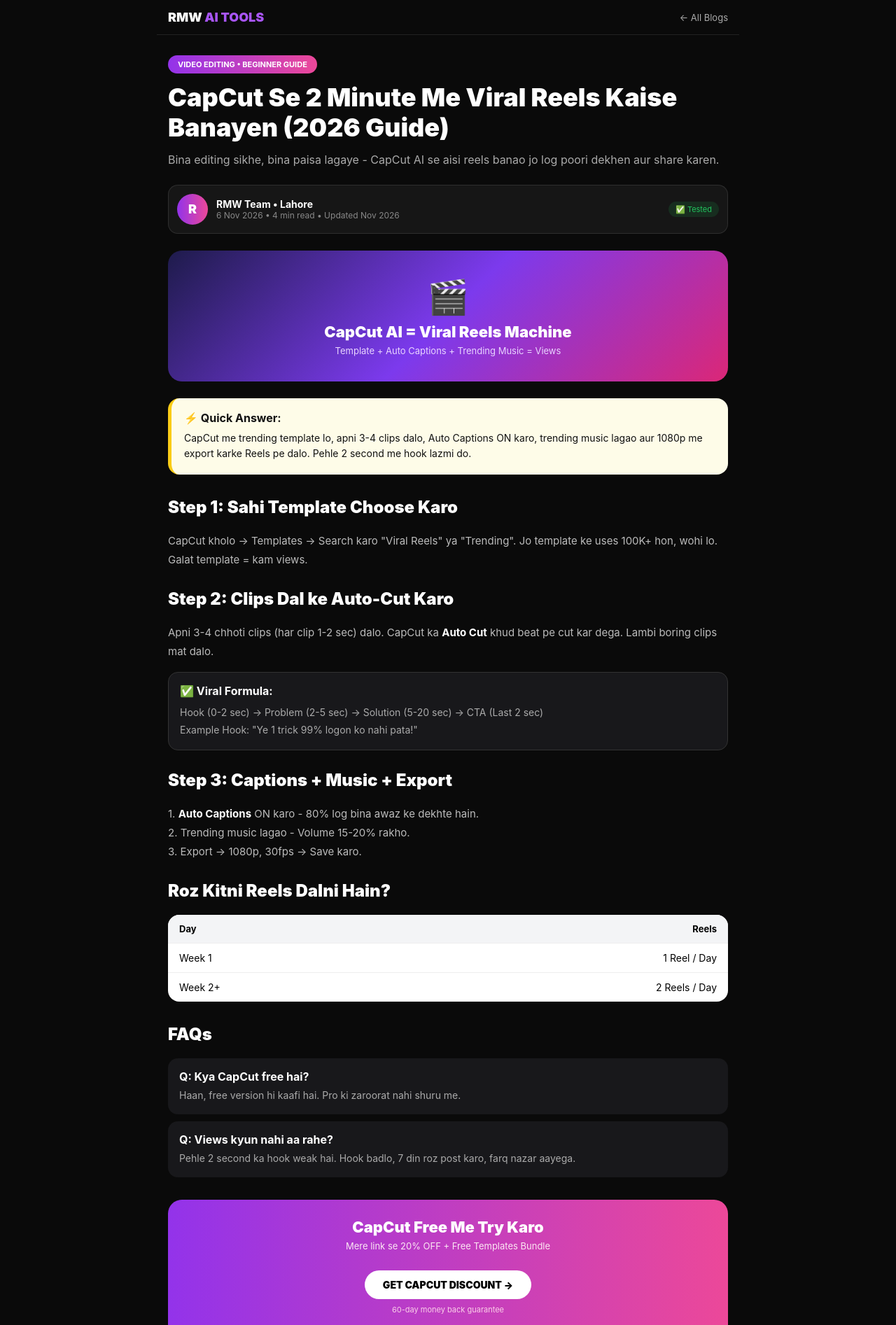
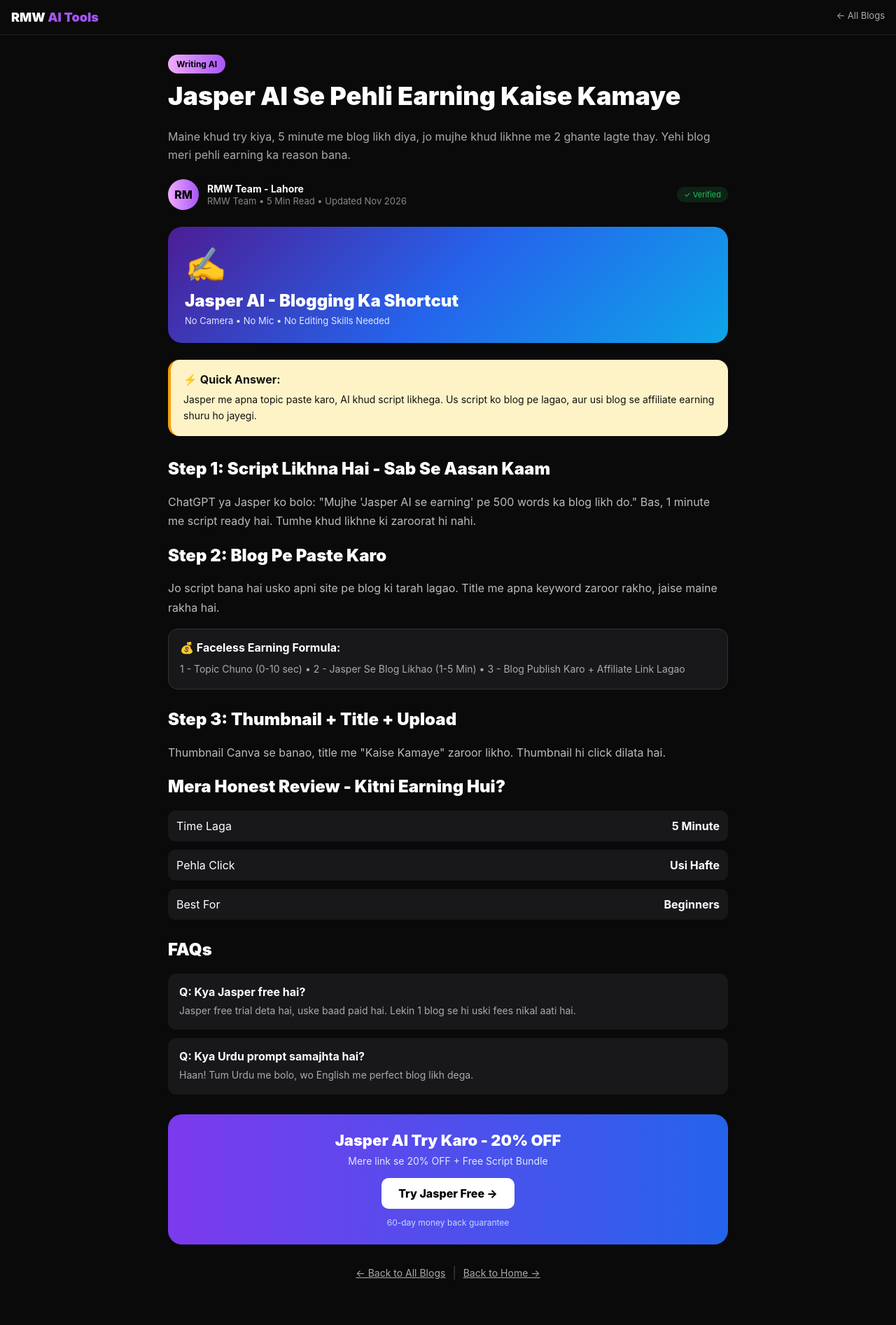
Before and after one commit to muradofficalid-art/rmw-ai-tools, a Next.js app: page /blog/jasper-ai-se-pehli-earning in a window 1280 px wide. Shown: the top 1893 px of the page at 70% size. Built offline with nearby package versions, Linux system fonts and the light colour scheme.

Commit message:
Create page.tsx

```diff
--- /dev/null
+++ b/app/blog/jasper-ai-se-pehli-earning/page.tsx
@@ -0,0 +1,75 @@
+export default function JasperBlog() {
+  return (
+    <div style={{minHeight:"100vh", background:"#0a0a0a", color:"white", fontFamily:"Inter, sans-serif"}}>
+      <div style={{borderBottom:"1px solid #222", padding:"14px 16px", display:"flex", justifyContent:"space-between"}}>
+        <a href="/" style={{color:"white", fontWeight:900, fontSize:"18px", textDecoration:"none"}}>RMW <span style={{color:"#a855f7"}}>AI Tools</span></a>
+        <a href="/blog" style={{color:"#aaa", fontSize:"13px", textDecoration:"none"}}>← All Blogs</a>
+      </div>
+
+      <div style={{maxWidth:"800px", margin:"0 auto", padding:"30px 16px 60px"}}>
+        <span style={{background:"linear-gradient(90deg,#f0abfc,#a855f7)", color:"black", fontWeight:700, padding:"6px 12px", borderRadius:"20px", fontSize:"12px"}}>Writing AI</span>
+        <h1 style={{fontSize:"36px", fontWeight:900, lineHeight:"1.2", marginTop:"16px"}}>Jasper AI Se Pehli Earning Kaise Kamaye</h1>
+        <p style={{color:"#aaa", fontSize:"16px", lineHeight:"1.6", marginTop:"10px"}}>Maine khud try kiya, 5 minute me blog likh diya, jo mujhe khud likhne me 2 ghante lagte thay. Yehi blog meri pehli earning ka reason bana.</p>
+
+        <div style={{display:"flex", alignItems:"center", gap:"12px", marginTop:"22px"}}>
+          <div style={{width:"44px", height:"44px", borderRadius:"50%", background:"linear-gradient(90deg,#f0abfc,#a855f7)", display:"flex", alignItems:"center", justifyContent:"center", fontWeight:800, color:"black"}}>RM</div>
+          <div style={{fontWeight:700, fontSize:"14px"}}>RMW Team - Lahore<br/><span style={{color:"#888", fontWeight:400, fontSize:"13px"}}>RMW Team • 5 Min Read • Updated Nov 2026</span></div>
+          <span style={{marginLeft:"auto", background:"#22c55e22", color:"#22c55e", fontSize:"11px", padding:"4px 10px", borderRadius:"20px"}}>✓ Verified</span>
+        </div>
+
+        <div style={{marginTop:"24px", background:"linear-gradient(135deg,#4c1d95,#2563eb,#0ea5e9)", borderRadius:"20px", padding:"24px"}}>
+          <div style={{fontSize:"48px"}}>✍️</div>
+          <div style={{fontSize:"24px", fontWeight:900, marginTop:"8px"}}>Jasper AI - Blogging Ka Shortcut</div>
+          <div style={{fontSize:"13px", color:"#e0e7ff", marginTop:"6px"}}>No Camera • No Mic • No Editing Skills Needed</div>
+        </div>
+
+        <div style={{background:"#fef3c7", color:"#111", borderRadius:"16px", padding:"18px", marginTop:"24px", borderLeft:"4px solid #f59e0b"}}>
+          <b>⚡ Quick Answer:</b><br/>
+          <div style={{marginTop:"8px", fontSize:"14px", lineHeight:"1.6"}}>Jasper me apna topic paste karo, AI khud script likhega. Us script ko blog pe lagao, aur usi blog se affiliate earning shuru ho jayegi.</div>
+        </div>
+
+        <h2 style={{fontSize:"24px", fontWeight:900, marginTop:"32px"}}>Step 1: Script Likhna Hai - Sab Se Aasan Kaam</h2>
+        <p style={{color:"#bbb", fontSize:"16px", lineHeight:"1.7"}}>ChatGPT ya Jasper ko bolo: "Mujhe 'Jasper AI se earning' pe 500 words ka blog likh do." Bas, 1 minute me script ready hai. Tumhe khud likhne ki zaroorat hi nahi.</p>
+
+        <h2 style={{fontSize:"24px", fontWeight:900, marginTop:"20px"}}>Step 2: Blog Pe Paste Karo</h2>
+        <p style={{color:"#bbb", fontSize:"16px", lineHeight:"1.7"}}>Jo script bana hai usko apni site pe blog ki tarah lagao. Title me apna keyword zaroor rakho, jaise maine rakha hai.</p>
+
+        <div style={{background:"#18181b", border:"1px solid #333", borderRadius:"14px", padding:"16px", marginTop:"16px"}}>
+          <b>💰 Faceless Earning Formula:</b>
+          <div style={{color:"#aaa", fontSize:"14px", lineHeight:"1.8", marginTop:"8px"}}>1 - Topic Chuno (0-10 sec) • 2 - Jasper Se Blog Likhao (1-5 Min) • 3 - Blog Publish Karo + Affiliate Link Lagao</div>
+        </div>
+
+        <h2 style={{fontSize:"24px", fontWeight:900, marginTop:"28px"}}>Step 3: Thumbnail + Title + Upload</h2>
+        <p style={{color:"#bbb", fontSize:"16px", lineHeight:"1.7"}}>Thumbnail Canva se banao, title me "Kaise Kamaye" zaroor likho. Thumbnail hi click dilata hai.</p>
+
+        <h2 style={{fontSize:"24px", fontWeight:900, marginTop:"20px"}}>Mera Honest Review - Kitni Earning Hui?</h2>
+        <div style={{display:"flex", flexDirection:"column", gap:"12px", marginTop:"12px"}}>
+          <div style={{display:"flex", justifyContent:"space-between", padding:"12px", background:"#18181b", borderRadius:"10px"}}><span>Time Laga</span><b>5 Minute</b></div>
+          <div style={{display:"flex", justifyContent:"space-between", padding:"12px", background:"#18181b", borderRadius:"10px"}}><span>Pehla Click</span><b>Usi Hafte</b></div>
+          <div style={{display:"flex", justifyContent:"space-between", padding:"12px", background:"#18181b", borderRadius:"10px"}}><span>Best For</span><b>Beginners</b></div>
+        </div>
+
+        <h2 style={{fontSize:"24px", fontWeight:900, marginTop:"28px"}}>FAQs</h2>
+        <div style={{background:"#18181b", padding:"16px", borderRadius:"12px", marginTop:"12px"}}>
+          <b>Q: Kya Jasper free hai?</b><p style={{color:"#aaa", fontSize:"14px", margin:"6px 0 0", lineHeight:"1.6"}}>Jasper free trial deta hai, uske baad paid hai. Lekin 1 blog se hi uski fees nikal aati hai.</p>
+        </div>
+        <div style={{background:"#18181b", padding:"16px", borderRadius:"12px", marginTop:"12px"}}>
+          <b>Q: Kya Urdu prompt samajhta hai?</b><p style={{color:"#aaa", fontSize:"14px", margin:"6px 0 0", lineHeight:"1.6"}}>Haan! Tum Urdu me bolo, wo English me perfect blog likh dega.</p>
+        </div>
+
+        <div style={{marginTop:"28px", background:"linear-gradient(90deg,#7c3aed,#2563eb)", borderRadius:"20px", padding:"24px", textAlign:"center"}}>
+          <div style={{fontSize:"22px", fontWeight:900}}>Jasper AI Try Karo - 20% OFF</div>
+          <p style={{fontSize:"14px", color:"#e0e7ff", margin:"8px 0 16px"}}>Mere link se 20% OFF + Free Script Bundle</p>
+          <a href="https://www.jasper.ai?ref=rmwai" style={{background:"white", color:"black", padding:"12px 24px", borderRadius:"10px", fontWeight:800, textDecoration:"none", display:"inline-block"}}>Try Jasper Free →</a>
+          <div style={{fontSize:"12px", color:"#bfdbfe", marginTop:"12px"}}>60-day money back guarantee</div>
+        </div>
+
+        <div style={{textAlign:"center", marginTop:"30px"}}>
+          <a href="/blog" style={{color:"#aaa", fontSize:"14px"}}>← Back to All Blogs</a>
+          <span style={{color:"#444", margin:"0 10px"}}>|</span>
+          <a href="/" style={{color:"#aaa", fontSize:"14px"}}>Back to Home →</a>
+        </div>
+      </div>
+    </div>
+  );
+}
```
